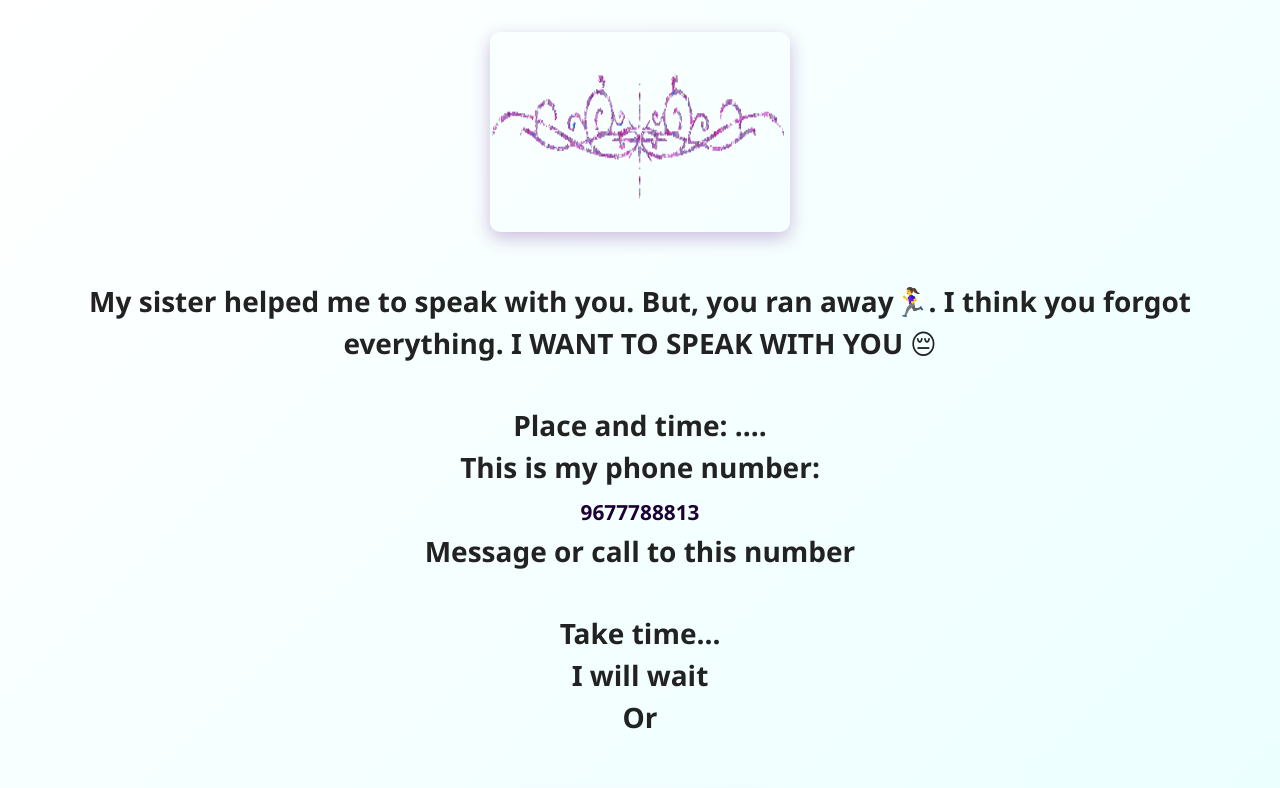
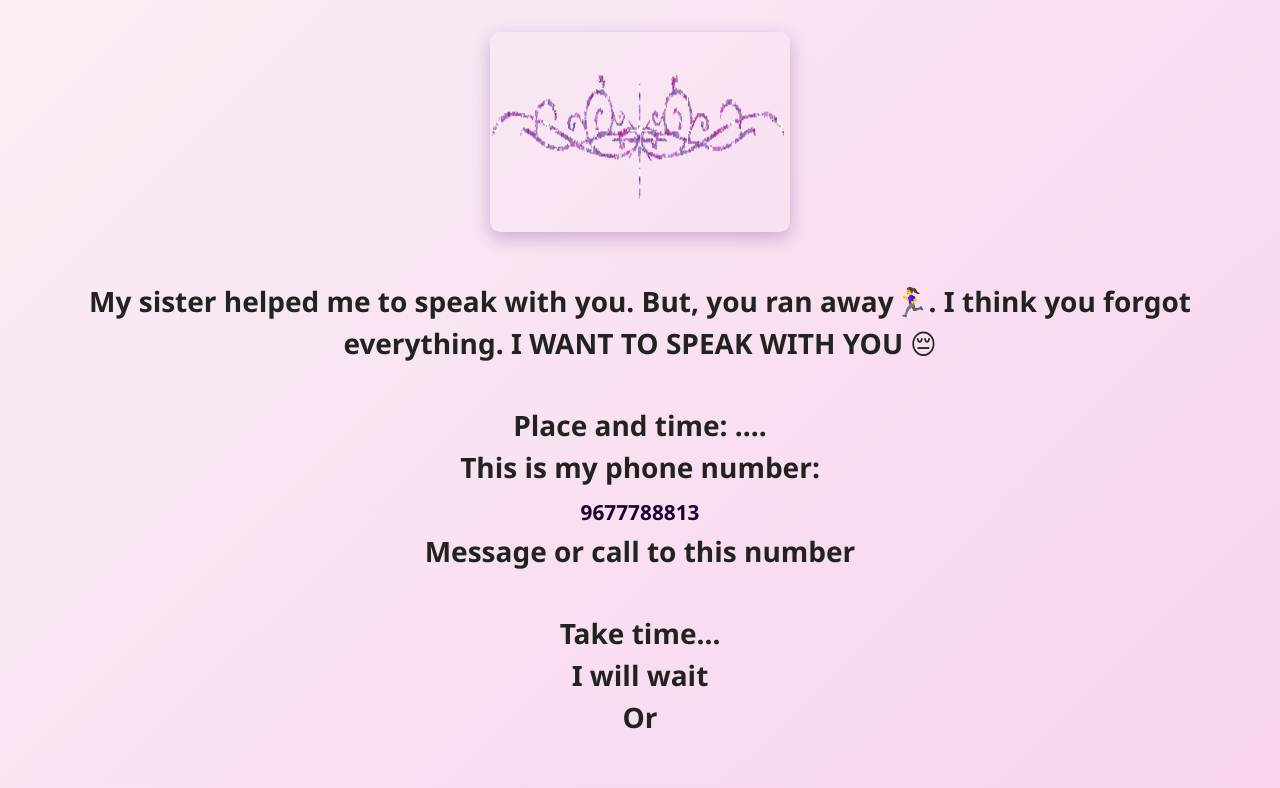
Before and after one commit to raj96777/Last-resort, a plain HTML site: page main.html in a window 1280 px wide. Shown: the top 788 px of the page. Drawn offline with Linux system fonts and the light colour scheme.

Commit message:
modified

```diff
--- a/main.html
+++ b/main.html
@@ -7,7 +7,7 @@
   <link rel="stylesheet" href="./bootstrap-5.3.5-dist/css/bootstrap.min.css" />
   <style>
     body {
-      background: linear-gradient(135deg, #ffffff, #deffff);
+      background: linear-gradient(135deg, #faeef6, #f5c0e5);
       font-family: 'Segoe UI', Tahoma, Geneva, Verdana, sans-serif;
       color: #eee4f7;
       text-align: center;
```
